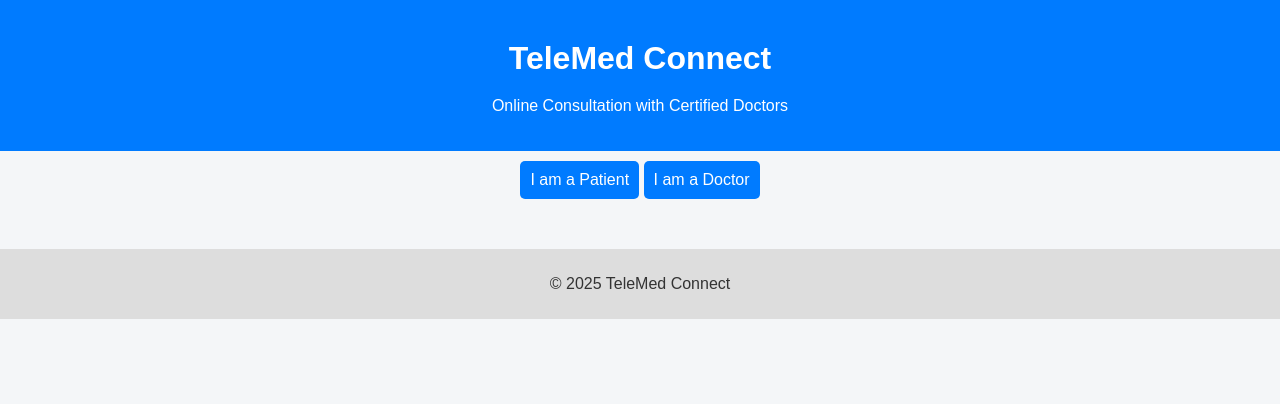
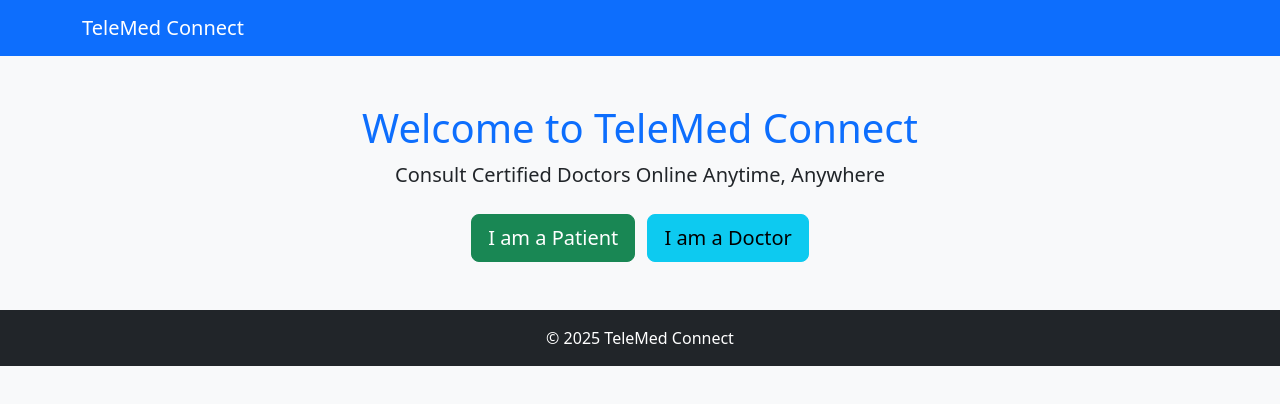
Before and after one commit to hassansb550/telemed, a plain HTML site: page index.html in a window 1280 px wide. Drawn offline with nearby package versions, Linux system fonts and the light colour scheme.

Commit message:
Update index.html

```diff
--- a/index.html
+++ b/index.html
@@ -3,23 +3,32 @@
 <head>
   <meta charset="UTF-8">
   <title>TeleMed Connect</title>
-  <link rel="stylesheet" href="style.css">
+  <link href="https://cdn.jsdelivr.net/npm/bootstrap@5.3.3/dist/css/bootstrap.min.css" rel="stylesheet">
 </head>
-<body>
-  <header>
-    <h1>TeleMed Connect</h1>
-    <p>Online Consultation with Certified Doctors</p>
-  </header>
+<body class="bg-light">
 
-  <main>
-    <div class="buttons">
-      <a href="patient.html" class="btn">I am a Patient</a>
-      <a href="doctor.html" class="btn">I am a Doctor</a>
+  <!-- Navbar -->
+  <nav class="navbar navbar-expand-lg navbar-dark bg-primary">
+    <div class="container">
+      <a class="navbar-brand" href="#">TeleMed Connect</a>
     </div>
-  </main>
+  </nav>
 
-  <footer>
-    <p>© 2025 TeleMed Connect</p>
+  <!-- Hero Section -->
+  <div class="container text-center my-5">
+    <h1 class="text-primary">Welcome to TeleMed Connect</h1>
+    <p class="lead">Consult Certified Doctors Online Anytime, Anywhere</p>
+    <div class="mt-4">
+      <a href="patient.html" class="btn btn-success btn-lg me-2">I am a Patient</a>
+      <a href="doctor.html" class="btn btn-info btn-lg">I am a Doctor</a>
+    </div>
+  </div>
+
+  <!-- Footer -->
+  <footer class="bg-dark text-white text-center py-3">
+    © 2025 TeleMed Connect
   </footer>
+
+  <script src="https://cdn.jsdelivr.net/npm/bootstrap@5.3.3/dist/js/bootstrap.bundle.min.js"></script>
 </body>
 </html>
```
